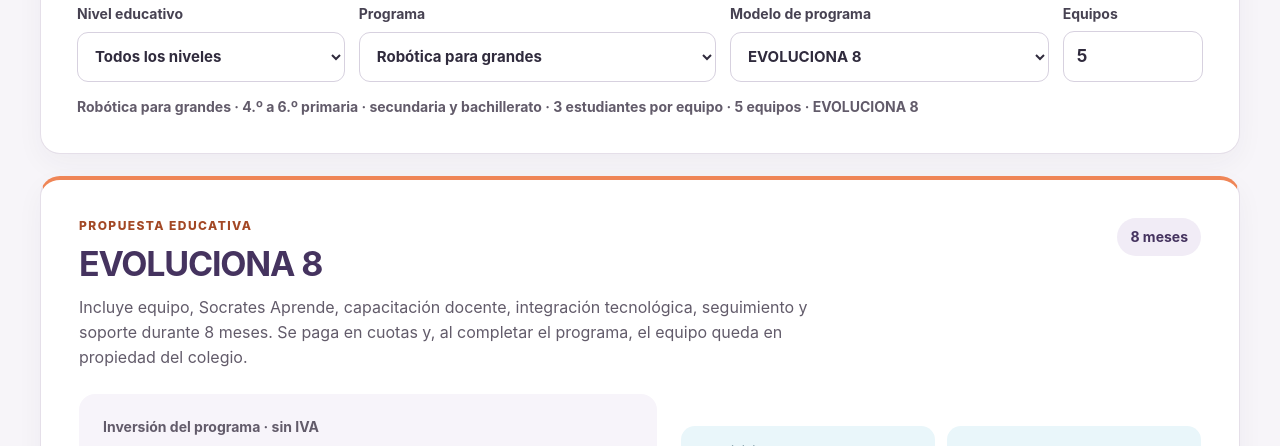
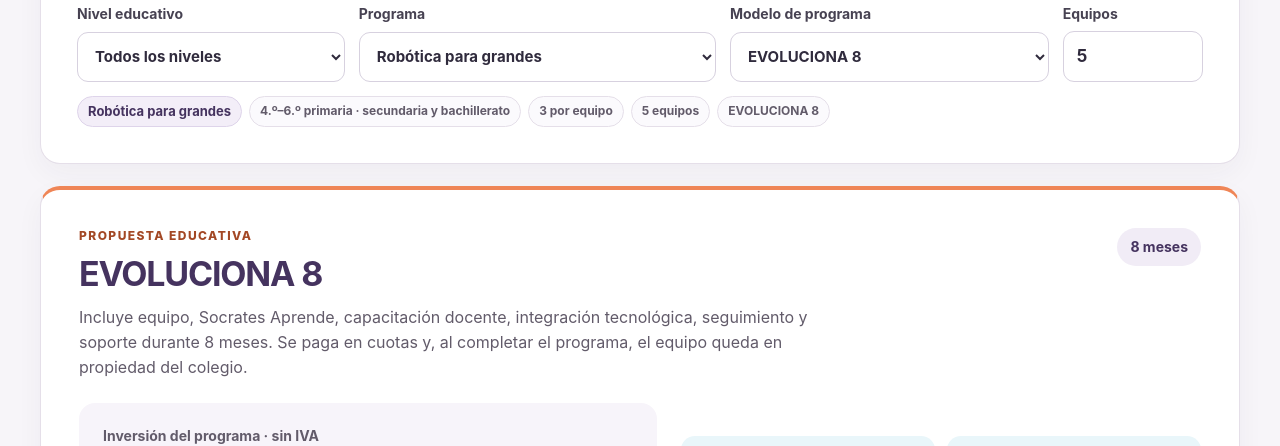
Before and after one commit to jarredondor1/calculadoraguate, a website: page colegio-costa-sur/index.html in a window 1280 px wide. Shown: the part 654-1100 px from the top of the page. Drawn offline with Linux system fonts and the light colour scheme.

Commit message:
Simplifica resumen de filtros del catalogo

```diff
--- a/colegio-costa-sur/costa-sur.css
+++ b/colegio-costa-sur/costa-sur.css
@@ -76,7 +76,12 @@ button, input { font: inherit; }
 .catalog-filters .field { margin-top: 0; min-width: 0; }
 .catalog-filters select, .catalog-filters input { width: 100%; min-height: 50px; padding: 11px 13px; border: 1px solid #d7d1df; border-radius: 11px; background: #fff; color: var(--gg-ink); font: inherit; font-size: 15px; font-weight: 650; }
 .catalog-filters select:focus-visible, .catalog-filters input:focus-visible { outline: 3px solid #2784a1; outline-offset: 2px; border-color: #2784a1; }
-.catalog-status { margin: 14px 0 0; color: var(--gg-muted); font-size: 14px; font-weight: 650; }
+.catalog-status { margin: 14px 0 0; color: var(--gg-muted); font-size: 12px; line-height: 1.35; }
+.catalog-summary { display: flex; flex-wrap: wrap; align-items: center; gap: 7px; }
+.catalog-summary > strong, .catalog-summary > span, .catalog-minimum-note { display: inline-flex; align-items: center; min-height: 30px; padding: 6px 10px; border: 1px solid var(--gg-border); border-radius: 999px; background: #fbfafd; font-weight: 700; }
+.catalog-summary > strong { border-color: #ded4ea; background: #f3eef8; color: var(--gg-plum-dark); font-size: 13px; }
+.catalog-minimum-note { margin-top: 8px; border-color: #f1d7c9; background: #fff5ef; color: var(--gg-coral-dark); }
+.catalog-status [hidden] { display: none; }
 .offer-card { margin-top: 22px; padding: clamp(22px, 3.6vw, 38px); border-top: 4px solid var(--gg-coral); }
 .included-section { margin-top: 22px; padding: clamp(22px, 3.6vw, 38px); border: 1px solid var(--gg-border); border-top: 4px solid var(--gg-plum); border-radius: 20px; background: #fff; box-shadow: 0 10px 28px rgba(48,43,61,.045); }
 .included-features { display: grid; grid-template-columns: repeat(2,minmax(0,1fr)); gap: 12px; }
--- a/colegio-costa-sur/costa-sur.js
+++ b/colegio-costa-sur/costa-sur.js
@@ -138,7 +138,14 @@
     const validGroupSize = Number.isSafeInteger(students) && students >= 1;
     const recommendedTeams = validGroupSize ? Math.ceil(students / program.studentsPerTeam) : 0;
     const rotations = validGroupSize ? Math.ceil(students / capacity) : 0;
-    $('catalog-status').textContent = `${quantity < 5 ? 'Escenario informativo · mínimo comercial 5 equipos. ' : ''}${program.name} · ${program.levelName} · ${program.studentsPerTeam} estudiantes por equipo · ${quantity} ${quantity === 1 ? 'equipo' : 'equipos'} · ${model.title}`;
+    $('catalog-program-summary').textContent = program.name;
+    $('catalog-level-summary').textContent = program.level === 'primaria'
+      ? program.levelName.replace('Primaria · ','')
+      : program.level === 'secundaria' ? '4.º–6.º primaria · secundaria y bachillerato' : program.levelName;
+    $('catalog-team-summary').textContent = `${program.studentsPerTeam} por equipo`;
+    $('catalog-equipment-summary').textContent = `${quantity} ${quantity === 1 ? 'equipo' : 'equipos'}`;
+    $('catalog-model-summary').textContent = model.title;
+    $('catalog-minimum-note').hidden = quantity >= 5;
     $('student-count-help').textContent = validGroupSize
       ? `Referencia: ${program.studentsPerTeam} estudiantes por equipo. Para ${students} estudiantes se sugieren ${recommendedTeams} ${recommendedTeams === 1 ? 'equipo' : 'equipos'}. Con los ${quantity} seleccionados hay capacidad simultánea para ${capacity}; se estiman ${rotations} ${rotations === 1 ? 'rotación' : 'rotaciones'}. Ajusta los equipos según el horario del colegio.`
       : `Referencia: ${program.studentsPerTeam} estudiantes por equipo. Ingresa la cantidad de estudiantes para estimar los equipos necesarios.`;
--- a/colegio-costa-sur/index.html
+++ b/colegio-costa-sur/index.html
@@ -37,7 +37,10 @@
         <div class="field field-small"><label for="equipment-count">Equipos</label><input id="equipment-count" type="number" min="1" max="100" step="1" value="5"></div>
         <div class="field field-small" id="rental-field" hidden><label for="rental-period">Duración de renta</label><select id="rental-period"><option value="1">2 meses</option><option value="2">4 meses</option><option value="3">6 meses</option><option value="4">8 meses</option></select></div>
       </div>
-      <p id="catalog-status" class="catalog-status" aria-live="polite"></p>
+      <div id="catalog-status" class="catalog-status" aria-live="polite" aria-label="Resumen de selección">
+        <div class="catalog-summary"><strong id="catalog-program-summary"></strong><span id="catalog-level-summary"></span><span id="catalog-team-summary"></span><span id="catalog-equipment-summary"></span><span id="catalog-model-summary"></span></div>
+        <span id="catalog-minimum-note" class="catalog-minimum-note" hidden>Escenario informativo · mínimo comercial: 5 equipos</span>
+      </div>
     </section>
 
     <section class="offer-card" id="offer" aria-labelledby="offer-title">
```
Also changed, not shown: tests/client.test.cjs (+12 -1 lines).
